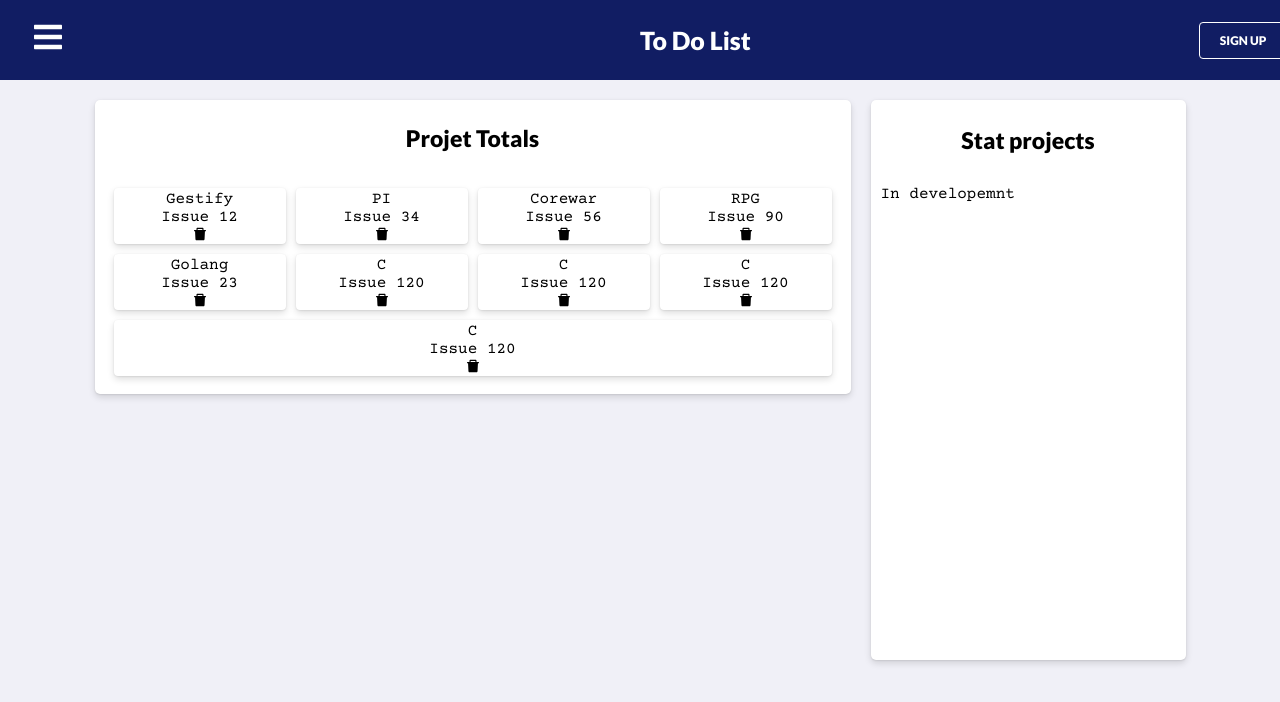
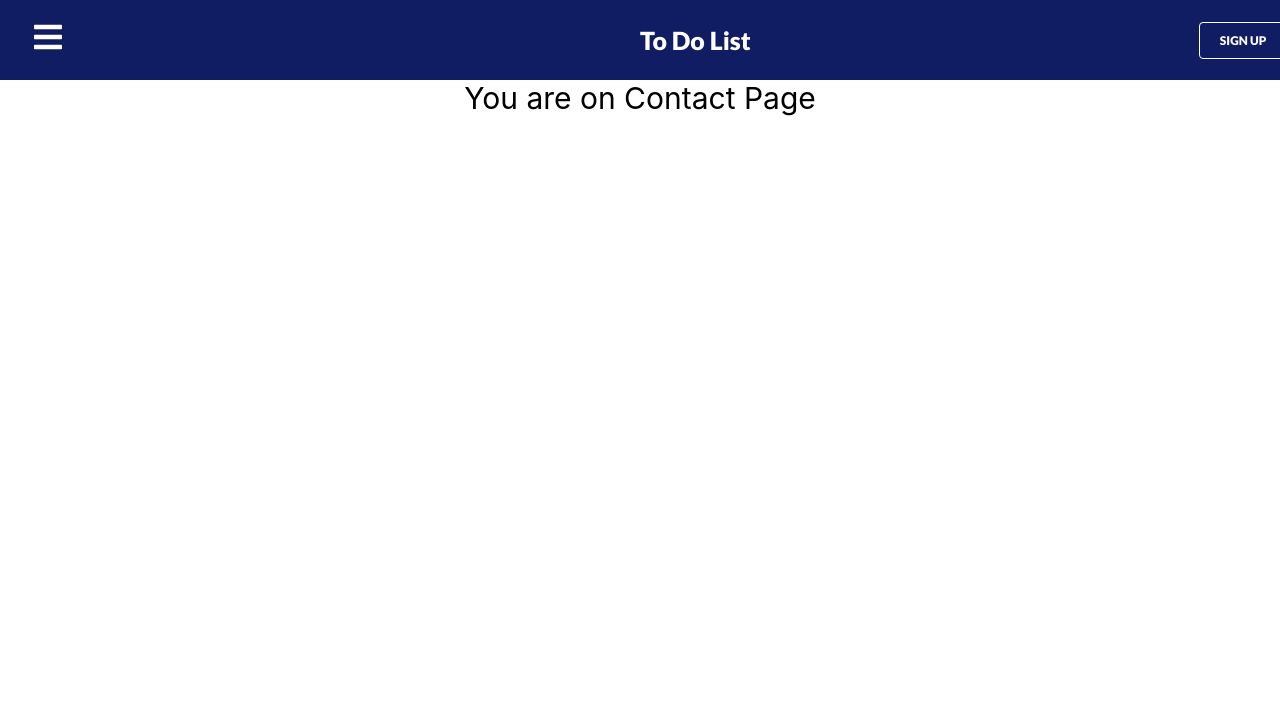
Before and after one commit to ClementBolin/to-do-list, a React (Create React App) app: page /contact in a window 1280 px wide. Shown: the top 702 px of the page. Built offline with nearby package versions, Linux system fonts and the light colour scheme.

Commit message:
add(master): routing page

```diff
--- a/src/App.tsx
+++ b/src/App.tsx
@@ -1,11 +1,25 @@
 import React from 'react';
 import { Home } from './container/home/home';
 import './App.css'
+import { BrowserRouter as Router, Switch, Route } from 'react-router-dom'
+import { NavBar } from './components/NavBar/navBar';
+import { Project } from './container/Project/Project';
+import { Mail } from './container/Mail/Mail';
+import { Contact } from './container/Contact/Contact';
+
 
 function App() {
   return (
     <div className="App">
-        <Home />
+      <Router>
+        <NavBar />
+        <Switch>
+          <Route path='/' exact component={Home} />
+          <Route path='/project' component={Project} />
+          <Route path='/mail' component={Mail} />
+          <Route path='/contact' component={Contact} />
+        </Switch>
+      </Router>
     </div>
   );
 }
--- /dev/null
+++ b/src/container/Contact/Contact.scss
@@ -0,0 +1,6 @@
+.contact--container {
+    display: flex;
+    justify-content: center;
+    align-items: center;
+    font-size: 30px;
+}
--- /dev/null
+++ b/src/container/Contact/Contact.tsx
@@ -0,0 +1,10 @@
+import React from 'react';
+import './Contact.scss';
+
+export function Contact(): any {
+    return (
+        <div className="contact--container">
+            <p>You are on Contact Page</p>
+        </div>
+    )
+}
--- /dev/null
+++ b/src/container/Mail/Mail.scss
@@ -0,0 +1,6 @@
+.mail--container {
+    display: flex;
+    justify-content: center;
+    align-items: center;
+    font-size: 30px;
+}
--- /dev/null
+++ b/src/container/Mail/Mail.tsx
@@ -0,0 +1,11 @@
+import { func } from 'prop-types';
+import React from 'react';
+import './Mail.scss';
+
+export function Mail(): any {
+    return (
+        <div className="mail--container">
+            <p>You are on Mail page</p>
+        </div>
+    )
+}
--- /dev/null
+++ b/src/container/Project/Project.scss
@@ -0,0 +1,6 @@
+.project--container {
+    display: flex;
+    justify-content: center;
+    align-items: center;
+    font-size: 30px;
+}
--- /dev/null
+++ b/src/container/Project/Project.tsx
@@ -0,0 +1,10 @@
+import React from 'react';
+import './Project.scss'
+
+export function Project(): any {
+    return (
+        <div className="project--container">
+            <p>You are on the project page</p>
+        </div>
+    )
+}
--- a/src/container/home/home.tsx
+++ b/src/container/home/home.tsx
@@ -1,25 +1,14 @@
 import React from 'react'
-import { BrowserRouter as Router, Switch, Route } from 'react-router-dom'
 import { BoardInfo } from '../../components/BoardInfo/BoardInfo'
-import { NavBar } from '../../components/NavBar/navBar'
 import "./home.css"
 
 export function Home(props: any): any {
     return (
         <div className="home">
-            <Router>
-                <NavBar />
                 <div className="board-info-home">
                     <BoardInfo data={FakeData} boardSize="board--large" title="Projet Totals" type="project" >je suis un test</BoardInfo>
                     <BoardInfo boardSize="board--long" title="Stat projects">test</BoardInfo>
                 </div>
-                <Switch>
-                    <Route path="/" />
-                    {/* <Route path="/mail" />
-                    <Route path="project" />
-                    <Route path="/contact" /> */}
-                </Switch>
-            </Router>
         </div>
     )
 }
```
